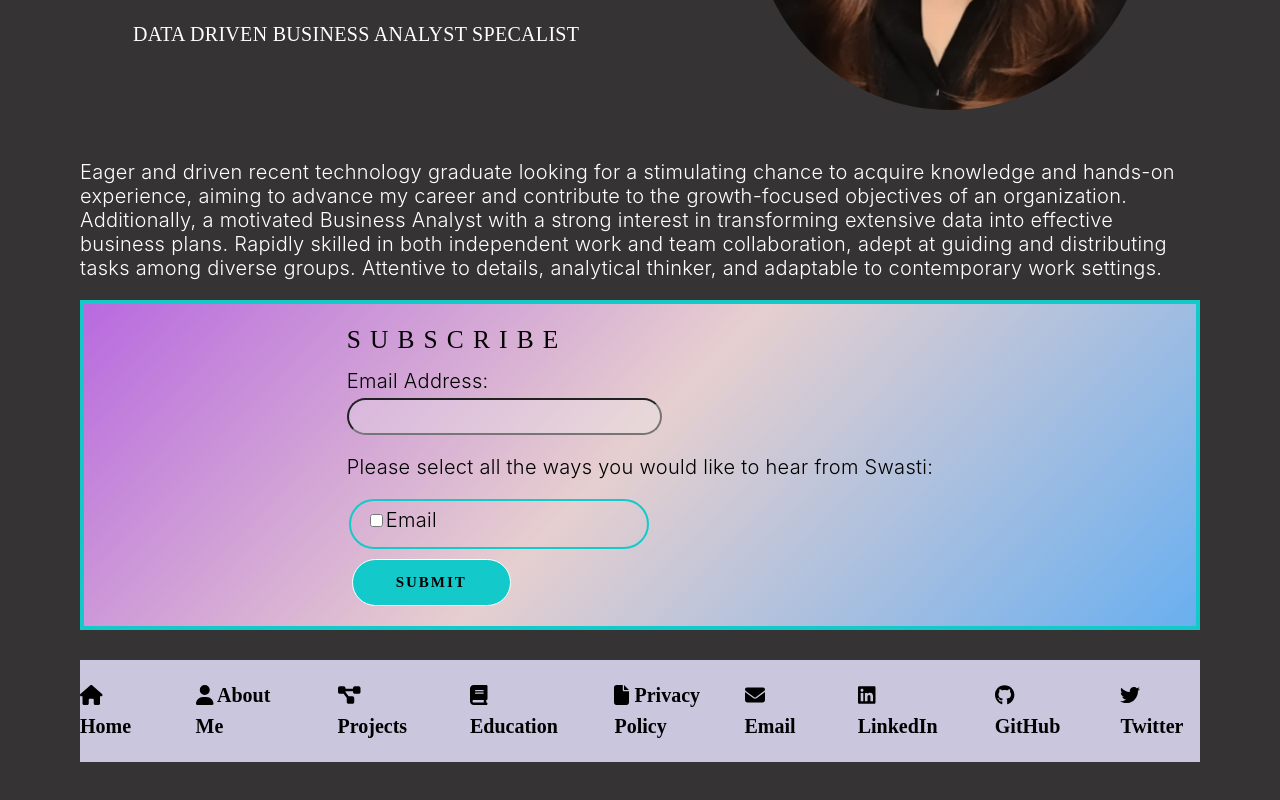
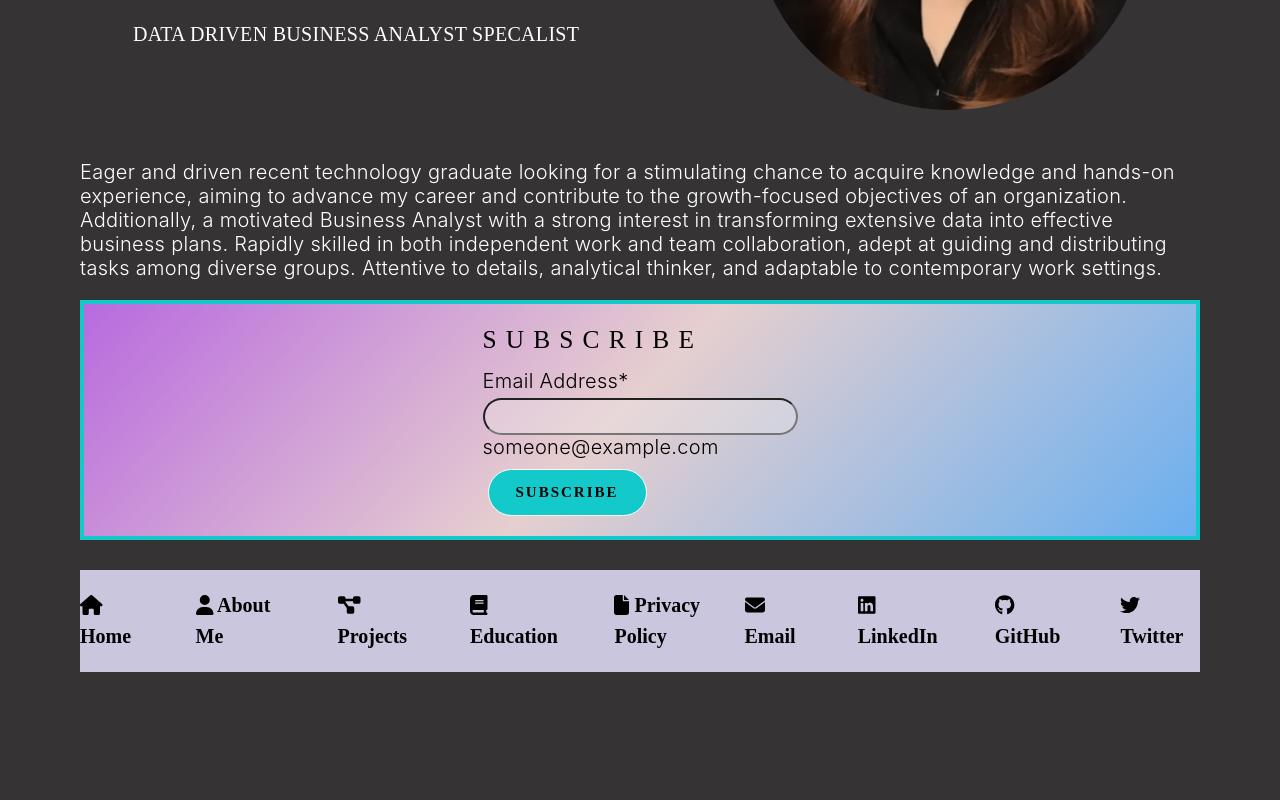
Before and after one commit to Swasti28/Portfolio-Project, a Next.js app: page / in a window 1280 px wide. Shown: the part 428-1228 px from the top of the page. After the commit the page ends 1180 px from the top, so only its background shows below. Built offline with nearby package versions, Linux system fonts and the light colour scheme.

Commit message:
mailchimp setup

```diff
--- a/package.json
+++ b/package.json
@@ -20,7 +20,7 @@
         "isomorphic-unfetch": "^4.0.2",
         "jsonp": "^0.2.1",
         "mailchimp": "^1.2.1",
-        "next": "^13.4.12",
+        "next": "^13.4.13",
         "react": "^18.2.0",
         "react-cookie-consent": "^8.0.1",
         "react-dom": "^18.2.0",
--- a/pages/index.js
+++ b/pages/index.js
@@ -59,50 +59,35 @@ export default function Home() {
         </section>
         <section className={mainStyles.subscribeSection}>
         <div id="mc_embed_shell">
-            <Link href="/cdn-images.mailchimp.com/embedcode/classic-061523.css" rel="stylesheet" type="text/css" ></Link>
+          <Link href="/cdn-images.mailchimp.com/embedcode/classic-061523.css" rel="stylesheet" type="text/css" > </Link>
+
           <div id="mc_embed_signup">
-                <form action="https://njit.us9.list-manage.com/subscribe/post?u=3d0b19ed396d6468d588f214e&amp;id=366234b116&amp;v_id=4559&amp;f_id=001013e1f0" method="post" id="mc-embedded-subscribe-form" name="mc-embedded-subscribe-form" class="validate" target="_blank">
-                    <div id="mc_embed_signup_scroll" className={mainStyles.subscribe}>
-
-                        <h2 className={mainStyles.h2_sub}>Subscribe</h2>
+              <form action="https://gmail.us21.list-manage.com/subscribe/post?u=3f00d03ed160bae4d19feb09a&amp;id=7681caec4c&amp;f_id=00846ae1f0" method="post" id="mc-embedded-subscribe-form" name="mc-embedded-subscribe-form" class="validate" target="_blank">
+                  <div id="mc_embed_signup_scroll"><h2 className={mainStyles.h2_sub}>Subscribe</h2>
                       <div className= {mainStyles.formText}>
                         <label for="mce-EMAIL">
-                                Email Address:
+                          Email Address
+                          <span class="asterisk">*</span>
                           </label>
-                            <input type="email" name="EMAIL" className={mainStyles.emailaddress} id="mce-EMAIL" required="" >
-
+                          <input type="email" name="EMAIL" className={mainStyles.emailaddress}  id="mce-EMAIL" required="">
                           </input>
-                            <span id="mce-EMAIL-HELPERTEXT" className="helper_text">
-
-                            </span>
+                            <span id="mce-EMAIL-HELPERTEXT" class="helper_text">someone@example.com</span></div>
+                  <div id="mce-responses" class="clear foot">
+                      <div class="response" id="mce-error-response" ></div>
+                      <div class="response" id="mce-success-response"></div>
                   </div>
-                        <div id="mergeRow-gdpr" className= {mainStyles.formText}>
-                            <div className="content__gdpr">
-                                <p>Please select all the ways you would like to hear from Swasti:</p>
-                                <fieldset name="interestgroup_field" className= {mainStyles.checkBox}>
-                                    <label className="checkbox subfield" for="gdpr40083">
-                                        <input type="checkbox" id="gdpr_40083" name="gdpr[40083]" ></input>
-                                        <span>Email</span>
-                                    </label>
-                                </fieldset>
-                            </div>
-
-                        </div>
-                      <div id="mce-responses" className="clear foot">
-                          <div className="response" id="mce-error-response" ></div>
-                          <div className="response" id="mce-success-response" ></div>
-                      </div>
-
-                      <div>
-                          <div>
-                              <input type="submit" name="subscribe" id="mc-embedded-subscribe" className={mainStyles.footertext}></input>
-                              <p><a href="http://eepurl.com/iwPweY" title="Mailchimp - email marketing made easy and fun"></a></p>
+                  <div class="optionalParent">
+                      <div class="clear foot">
+                          <input type="submit" name="subscribe" id="mc-embedded-subscribe" className={mainStyles.footertext} value="Subscribe">
+                            </input>
                           </div>
                   </div>
                   </div>
               </form>
           </div>
         </div>
+
+
         </section>
       </>
     );
```
Also changed, not shown: pages/posts/education.js (+9 -10 lines), 1 other file (tests, documents, lock files or other folders). Lines whose indentation alone changed are shown as unchanged.
